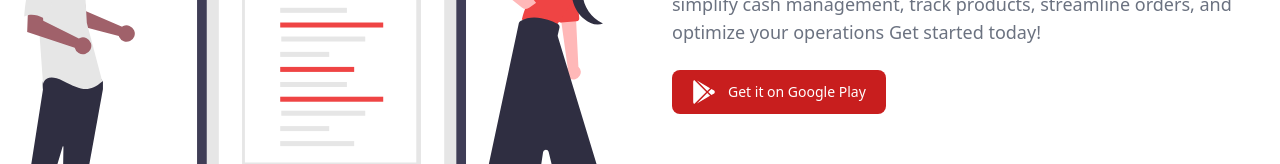
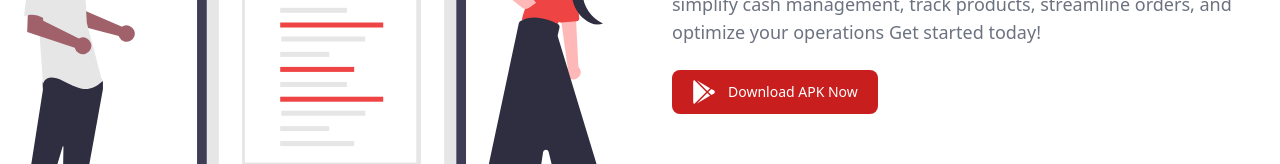
Before and after one commit to slimpotatoboy/cashor_web, a Next.js app: page /download in a window 1280 px wide. Shown: the part 477-641 px from the top of the page. Built offline with nearby package versions, Linux system fonts and the light colour scheme.

Commit message:
testing apk support

```diff
--- a/app/download/page.jsx
+++ b/app/download/page.jsx
@@ -24,7 +24,7 @@ export default function DownloadNow() {
             </p>
             <div className="inline-block">
               <Link
-                href=""
+                href="/app/cashor.apk"
                 className="block flex items-center text-white bg-red-700 hover:bg-red-800 focus:ring-4 focus:ring-red-300 font-medium rounded-lg text-sm px-5 py-2.5 mr-2 mb-2"
               >
                 <svg
@@ -42,7 +42,7 @@ export default function DownloadNow() {
                     d="M325.3 234.3L104.6 13l280.8 161.2-60.1 60.1zM47 0C34 6.8 25.3 19.2 25.3 35.3v441.3c0 16.1 8.7 28.5 21.7 35.3l256.6-256L47 0zm425.2 225.6l-58.9-34.1-65.7 64.5 65.7 64.5 60.1-34.1c18-14.3 18-46.5-1.2-60.8zM104.6 499l280.8-161.2-60.1-60.1L104.6 499z"
                   ></path>
                 </svg>
-                Get it on Google Play
+                Download APK Now
               </Link>
             </div>
           </div>
```
Also changed, not shown: 1 other file (tests, documents, lock files or other folders).
